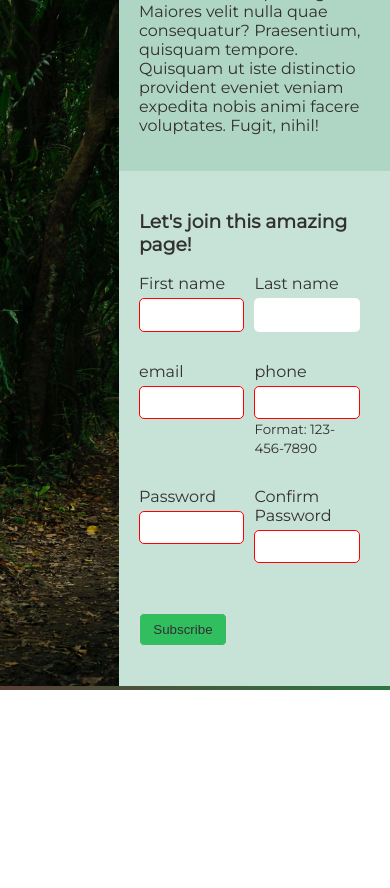
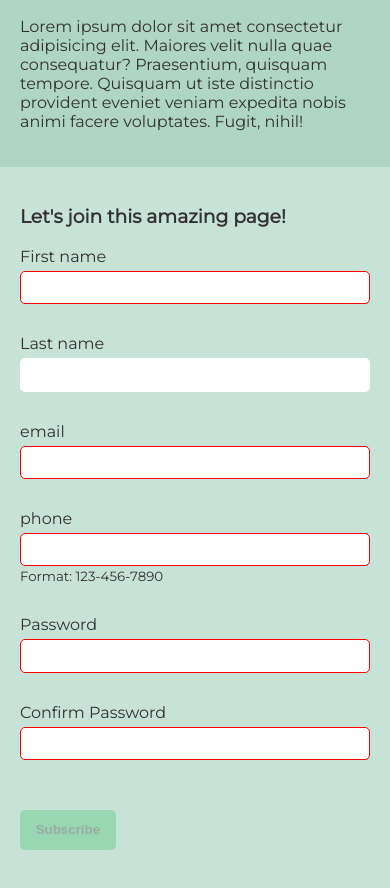
Before and after one commit to edesgree/odin-signup-form, a website: page public/index.html in a window 390 px wide. Shown: the part 154-1042 px from the top of the page. Before the commit the page ends 844 px from the top, so only its background shows below. Drawn offline with nearby package versions, Linux system fonts and the light colour scheme; files whose address does not match are found by name.

Commit message:
styles + resonsive css

```diff
--- a/public/index.html
+++ b/public/index.html
@@ -29,7 +29,7 @@
             <div class="form-area">
                 <h3>Let's join this amazing page!</h3>
 
-                <form action="" name="signup-form">
+                <form action="" id="signup-form"name="signup-form">
                     <div class="inputs">
                         <label for="firstname">First name</label>
                         <input type="text" name="firstname" required>
@@ -51,14 +51,14 @@
                     </div>
                     <div class="inputs">
                         <label for="password">Password</label>
-                        <input type="password" name="password1" required>
+                        <input type="password" id="password1"name="password1" required>
                     </div>
                     <div class="inputs">
                         <label for="password2">Confirm Password</label>
-                        <input type="password" name="password2" required>
+                        <input type="password" id="password2" name="password2" required>
                     </div>
                     <div class="submit-area">
-                        <input type="submit" value="Subscribe">
+                        <button id="submit" type="submit">Subscribe</button>
                     </div>
                 </form>
             </div>
--- a/src/sass/style.scss
+++ b/src/sass/style.scss
@@ -28,13 +28,16 @@ body {
 }
 
 body {
-    background: #5A3F37;  /* fallback for old browsers */
-    background: -webkit-linear-gradient(to left, #2C7744, #5A3F37);  /* Chrome 10-25, Safari 5.1-6 */
-    background: linear-gradient(to left, #2C7744, #5A3F37); /* W3C, IE 10+/ Edge, Firefox 16+, Chrome 26+, Opera 12+, Safari 7+ */
+    background: #5a3f37; /* fallback for old browsers */
+    background: -webkit-linear-gradient(to left, #2c7744, #5a3f37); /* Chrome 10-25, Safari 5.1-6 */
+    background: linear-gradient(
+        to left,
+        #2c7744,
+        #5a3f37
+    ); /* W3C, IE 10+/ Edge, Firefox 16+, Chrome 26+, Opera 12+, Safari 7+ */
     height: 100vh;
     margin: 0;
     padding: 0;
-
 }
 // form styles
 input {
@@ -43,7 +46,6 @@ input {
     //box-shadow: inset 0 0.0625em 0.125em rgb(10 10 10 / 5%);
     line-height: 1.5;
     max-width: 100%;
-    padding: 2px 4px;
     padding-bottom: calc(0.5em - 1px);
     padding-left: calc(0.75em - 1px);
     padding-right: calc(0.75em - 1px);
@@ -54,28 +56,32 @@ input {
         box-shadow: 0 0 4px $bright2;
         outline: none;
     }
-    &:invalid,&.error{
-        border-color:$error;
+    &:invalid,
+    &.error {
+        border-color: $error;
     }
 }
-button ,input[type=submit]{
+button,
+input[type="submit"] {
     background-color: $bright2;
-    border-color: #dbdbdb;
-    border-width: 1px;
+    border:none;
+    border-radius: 0.375em;
     color: $dark;
     cursor: pointer;
+    font-weight: bold;
     justify-content: center;
-    padding-bottom: calc(0.5em - 1px);
-    padding-left: 1em;
-    padding-right: 1em;
-    padding-top: calc(0.5em - 1px);
+    padding-bottom: calc(1em - 1px);
+    padding-left: calc(1.25em - 1px);
+    padding-right: calc(1.25em - 1px);
+    padding-top: calc(1em - 1px);
     text-align: center;
     white-space: nowrap;
-    &:hover,&:active{
-        background-color: lighten($bright2,20);
+    &:hover,
+    &:active {
+        background-color: lighten($bright2, 20);
     }
+
 }
-
 
 main {
     background-color: $grid;
@@ -87,7 +93,7 @@ main {
         flex: 1;
     }
     .form {
-       flex: 3;
+        flex: 3;
 
         .hero {
             padding: $padDef;
@@ -100,10 +106,10 @@ main {
                 flex-wrap: wrap;
                 gap: 10px;
                 /* Dim and disable the button while the form is invalid */
-&:invalid button {
-    opacity: 0.3;
-    pointer-events: none;
-  }
+                &:invalid button {
+                    opacity: 0.3;
+                    pointer-events: none;
+                }
             }
             .inputs {
                 margin-bottom: 20px;
@@ -120,10 +126,17 @@ main {
     }
 }
 @media only screen and (max-width: 700px) {
+    main{
+        flex-direction: column;
+
+    }
 }
 @media only screen and (max-width: 500px) {
 }
 @media only screen and (max-width: 400px) {
+    main .form .form-area .inputs{
+        width: 100%;
+    }
 }
 @media only screen and (min-width: 960px) {
 }
```
Also changed, not shown: src/index.html (+4 -4 lines), public/css/style.css.
